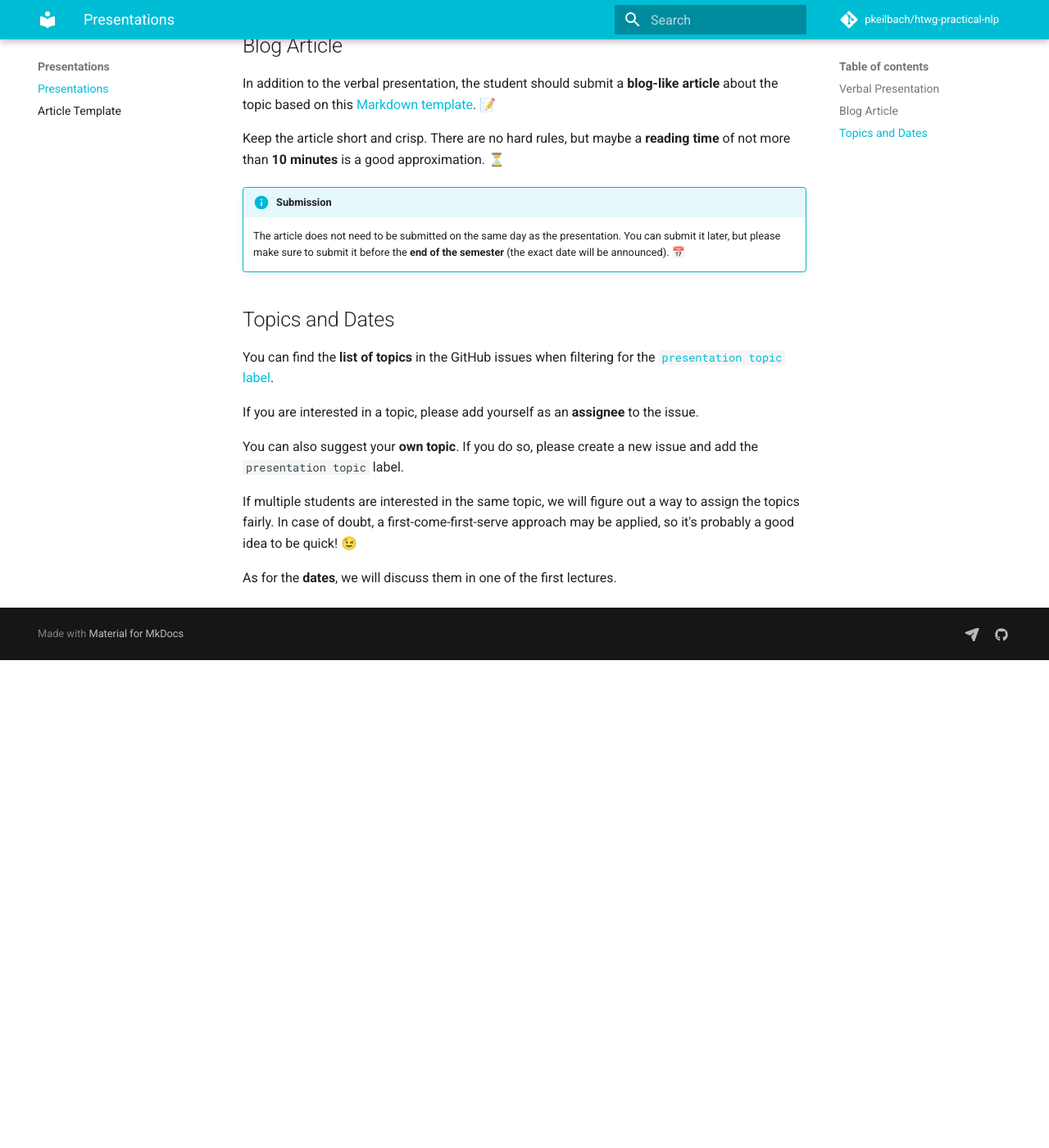
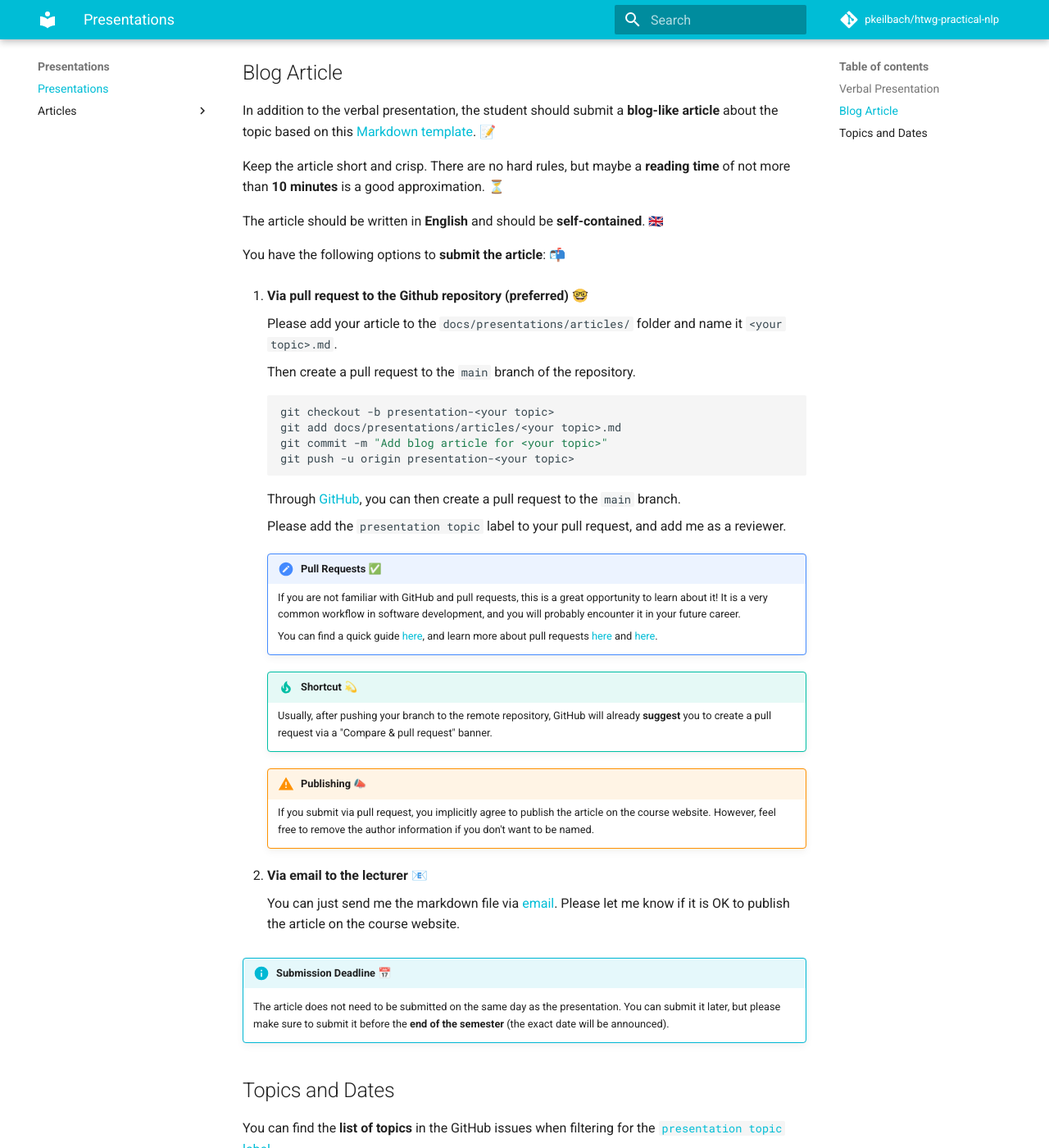
Before and after one commit to pkeilbach/htwg-practical-nlp, an MkDocs documentation site: the page built from docs/presentations/presentations.md, in a window 1280 px wide and 1400 px high, scrolled down 1113 px. Shown: the whole window at 82% size. Built offline with MkDocs 1.6.1 and Material for MkDocs 9.7.7, drawn with Linux system fonts in a browser that asks for light colours; emoji names are drawn with the system emoji font; comment, search, counter and statistics services are not loaded; before the commit the page ends 1918 px from its top, so only the background shows below that.

Commit message:
Add article submission info (#50)

````diff
--- a/docs/presentations/presentations.md
+++ b/docs/presentations/presentations.md
@@ -29,15 +29,58 @@ Besides that, there are no strict rules about the presentation format. You can u
 
     You **don't need to submit** any presentation **slides** or other assets from your verbal presentation.
 
+    You only need to submit the **blog article** (see below).
+
 ## Blog Article
 
-In addition to the verbal presentation, the student should submit a **blog-like article** about the topic based on this [Markdown template](https://github.com/pkeilbach/htwg-practical-nlp/blob/main/docs/presentations/template.md). 📝
+In addition to the verbal presentation, the student should submit a **blog-like article** about the topic based on this [Markdown template](https://github.com/pkeilbach/htwg-practical-nlp/blob/main/docs/presentations/articles/template.md). 📝
 
 Keep the article short and crisp. There are no hard rules, but maybe a **reading time** of not more than **10 minutes** is a good approximation. ⏳
 
-!!! info "Submission"
+The article should be written in **English** and should be **self-contained**. :gb:
 
-    The article does not need to be submitted on the same day as the presentation. You can submit it later, but please make sure to submit it before the **end of the semester** (the exact date will be announced). 📅
+You have the following options to **submit the article**: 📬
+
+1.  **Via pull request to the Github repository (preferred) 🤓**
+
+    Please add your article to the `docs/presentations/articles/` folder and name it `<your topic>.md`.
+
+    Then create a pull request to the `main` branch of the repository.
+
+    ```sh
+    git checkout -b presentation-<your topic>
+    git add docs/presentations/articles/<your topic>.md
+    git commit -m "Add blog article for <your topic>"
+    git push -u origin presentation-<your topic>
+    ```
+
+    Through [GitHub](https://github.com/pkeilbach/htwg-practical-nlp/pulls), you can then create a pull request to the `main` branch.
+
+    Please add the `presentation topic` label to your pull request, and add me as a reviewer.
+
+    !!! note "Pull Requests ✅"
+
+        If you are not familiar with GitHub and pull requests, this is a great opportunity to learn about it!
+        It is a very common workflow in software development, and you will probably encounter it in your future career.
+
+        You can find a quick guide [here](https://guides.github.com/activities/hello-world/), and learn more about pull requests [here](https://docs.github.com/en/github/collaborating-with-issues-and-pull-requests/about-pull-requests) and [here](https://docs.github.com/en/github/collaborating-with-issues-and-pull-requests/creating-a-pull-request).
+
+    !!! tip "Shortcut 💫"
+
+        Usually, after pushing your branch to the remote repository, GitHub will already **suggest** you to create a pull request via a "Compare & pull request" banner.
+
+    !!! warning "Publishing 📣"
+
+        If you submit via pull request, you implicitly agree to publish the article on the course website. However, feel free to remove the author information if you don't want to be named.
+
+2.  **Via email to the lecturer 📧**
+
+    You can just send me the markdown file via [email](mailto:pascal.keilbach@htwg-konstanz.de).
+    Please let me know if it is OK to publish the article on the course website.
+
+!!! info "Submission Deadline 📅"
+
+    The article does not need to be submitted on the same day as the presentation. You can submit it later, but please make sure to submit it before the **end of the semester** (the exact date will be announced).
 
 ## Topics and Dates
 
--- a/mkdocs.yml
+++ b/mkdocs.yml
@@ -63,5 +63,6 @@ nav:
   - Assignments: assignments.md
   - Presentations:
       - presentations/presentations.md
-      - Article Template: presentations/template.md
+      - Articles:
+          - Article Template: presentations/articles/template.md
   - FAQ: faq.md
````
Also changed, not shown: docs/presentations/articles/template.md (renamed from docs/presentations/template.md, +5 -1 lines).
